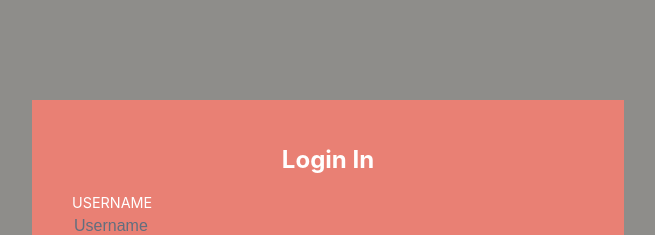
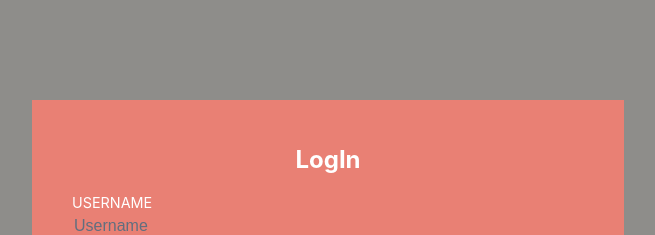
Before and after one commit to ThomasAKA/capstone_project, a React (Create React App) app: page / in a window 1280 px wide. Shown: the top 235 px of the page, without its empty margins (352-1007 px from the left). Built offline with nearby package versions, Linux system fonts and the light colour scheme.

Commit message:
fixed login.js syntax error and updated Program.js

```diff
--- a/src/pages/logIn.js
+++ b/src/pages/logIn.js
@@ -59,7 +59,7 @@ handleSubmit = (e)=>{
   <div className="App">
       <div className="App__Form" style={{marginTop:100}}>
         <div className="FormCenter">
-          <h2><center>Login In</center></h2>
+          <h2><center>LogIn</center></h2>
             <form onSubmit={this.handleSubmit} className="FormFields">
 
               <div className="FormField">
```
Also changed, not shown: src/pages/Program.js (deleted, +0 -48 lines).
